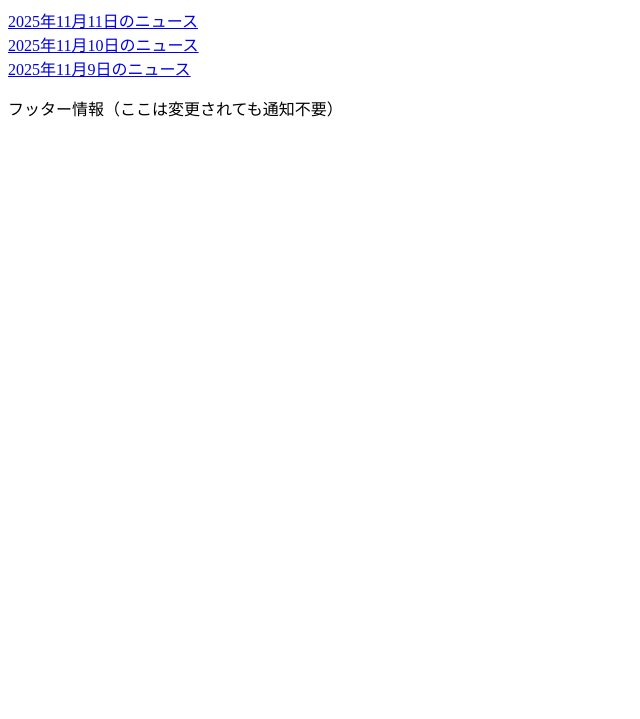
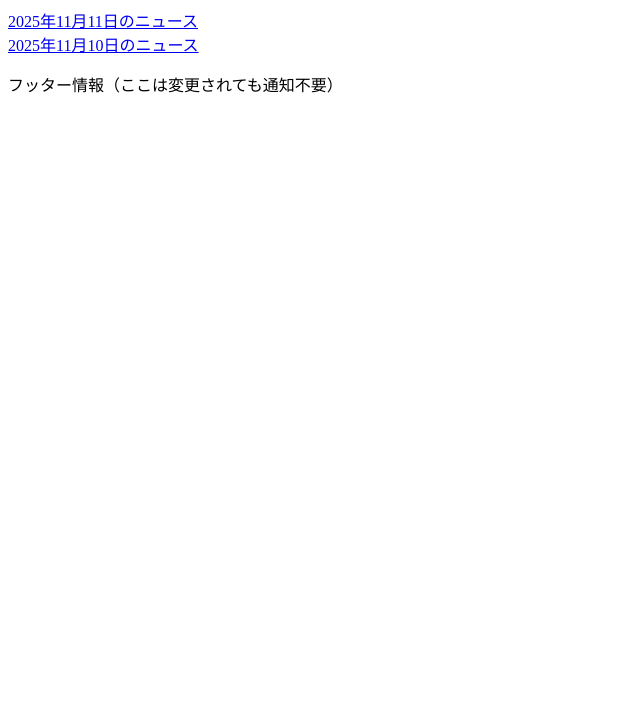
Before and after one commit to kazuki-5963/my-test-page, a plain HTML site: page index.html in a window 1280 px wide. Shown: the part 81-800 px from the top of the page, without its empty margins (0-640 px from the left). Drawn offline with Linux system fonts and the light colour scheme.

Commit message:
Update index.html

```diff
--- a/index.html
+++ b/index.html
@@ -13,9 +13,6 @@
         <div class="news-item">
             <a href="/news/article-2">2025年11月10日のニュース</a>
         </div>
-        <div class="news-item">
-            <a href="/news/article-1">2025年11月9日のニュース</a>
-        </div>
     </div>
 
     <footer>
```
